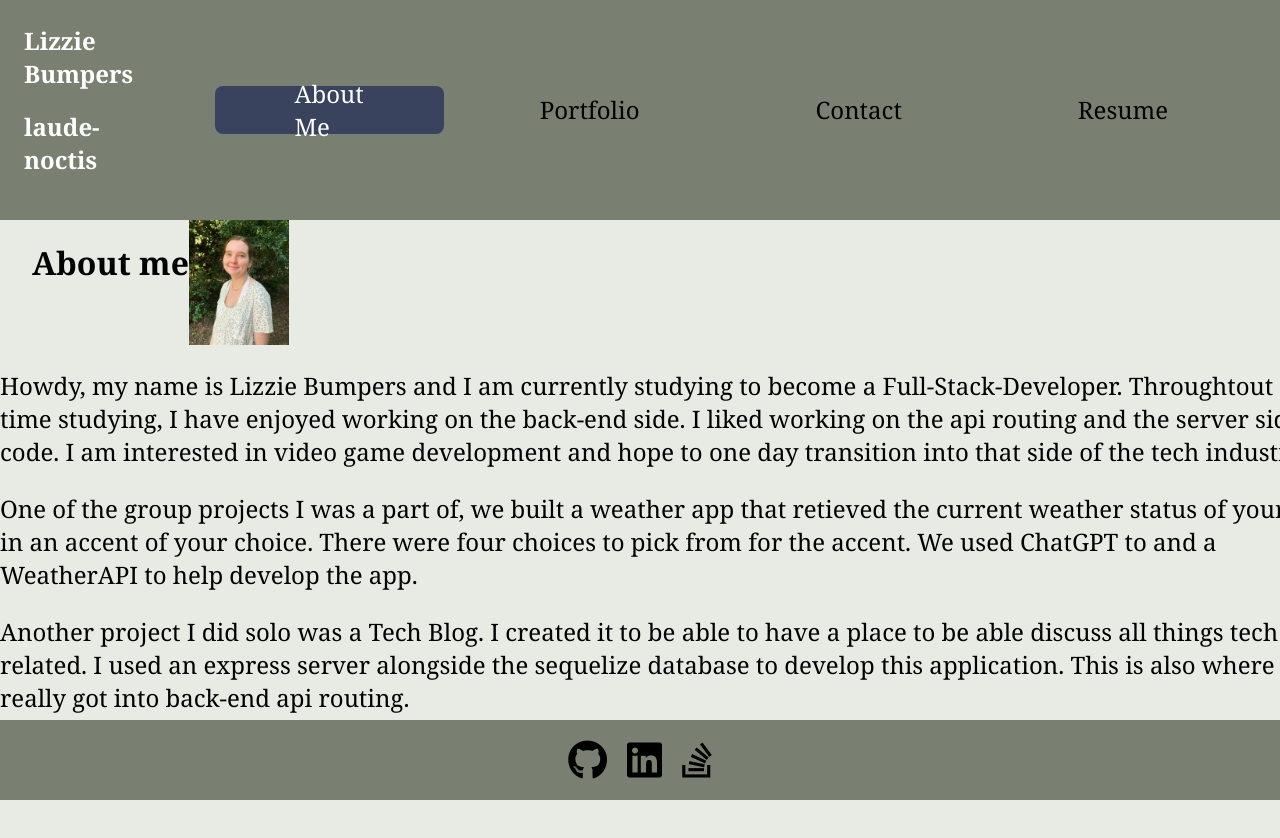
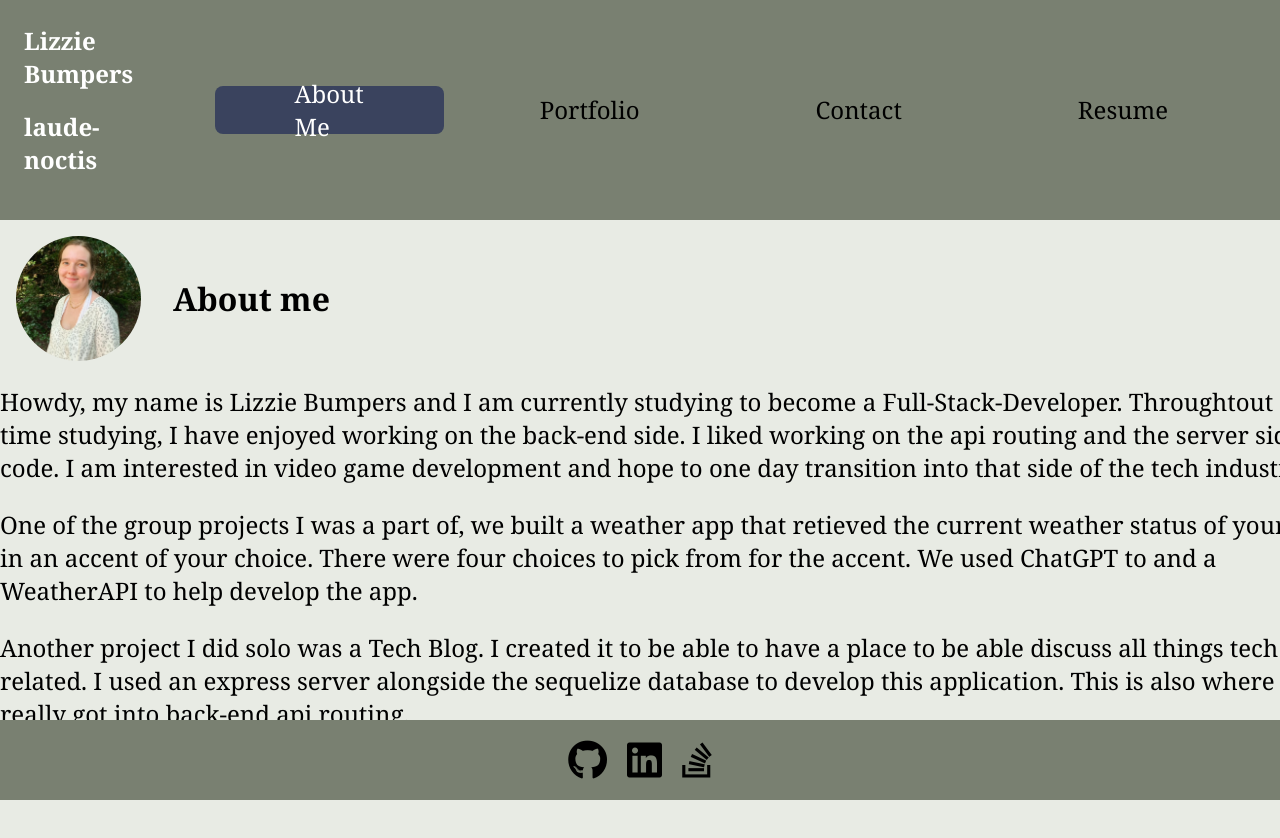
Before and after one commit to laude-noctis/lost-colony, a React (Vite) app in the folder vite-project/: page / in a window 1280 px wide. Shown: the top 838 px of the page. Built offline with nearby package versions, Linux system fonts and the light colour scheme.

Commit message:
edited said photo of me

```diff
--- a/vite-project/src/index.css
+++ b/vite-project/src/index.css
@@ -20,16 +20,27 @@ body {
     min-height: 100vh;
 }
 
-img {
-    height: 125px;
-}
-
 .title {
     display: flex;
+    align-items: center;
+    margin: 1rem;
 }
 
 .about-container p {
     font-size: 1.5rem;
+}
+
+.image-container {
+    width: 125px;
+    height: 125px;
+    overflow: hidden;
+    border-radius: 50%;
+}
+
+.circular-image {
+    width: 100%;
+    height: 100%;
+    object-fit: cover;
 }
 
 /*  */
--- a/vite-project/src/pages/AboutPage.jsx
+++ b/vite-project/src/pages/AboutPage.jsx
@@ -4,8 +4,10 @@ import me from '../images/me.jpeg'
 export const AboutPage = () => {
     return <div>
         <div className='title'>
+            <div className="image-container">
+                <img src={me} alt="Lizzie Bumpers" className="circular-image" />
+            </div>
             <h1>About me</h1>
-            <img src={me} alt="Lizzie Bumpers" />
         </div>
 
         <div className="about-container">
```
